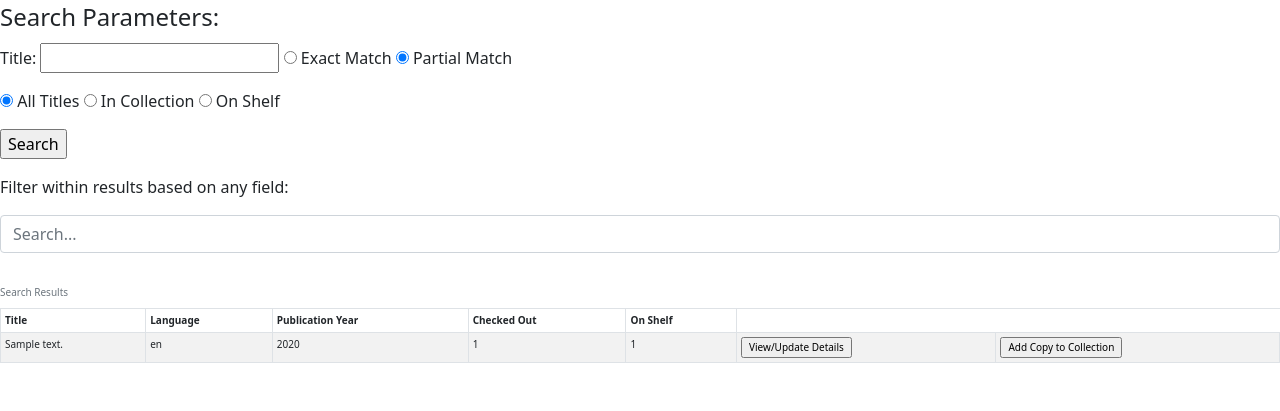
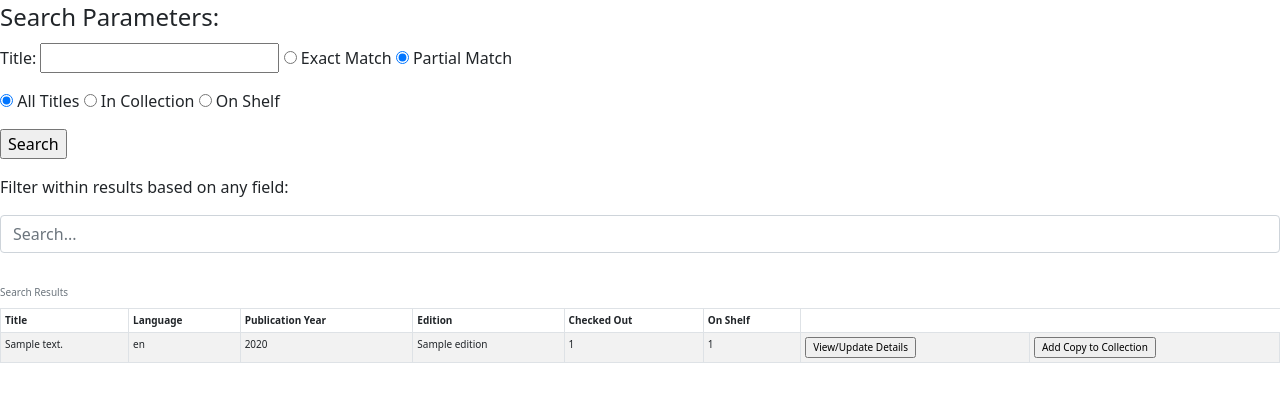
Before and after one commit to stumpfjo/CS340_Project, a Flask app: template templates/titles/search_titles.html in a window 1280 px wide. Shown: the part 153-564 px from the top of the page. Run offline with Flask 2, Linux system fonts and the light colour scheme; the template is opened without the code that fills it: most values are stand-ins (such as "Sample title", 1, 10 or a date in 2020); some libraries are stand-ins or nearby versions.

Commit message:
display edition

```diff
--- a/app.py
+++ b/app.py
@@ -474,7 +474,7 @@ def search_titles():
         return render_template("titles/search_titles.html", titles=None, search_string='')
     else:
         # query to generate desired results and calculate in collection/on-shelf
-        query = "SELECT t.title_id, t.title_text, t.language, t.publication_year, IFNULL(co.checked_out,0) AS num_checked_out, IFNULL(os.on_shelf,0) AS num_on_shelf FROM Titles AS t LEFT OUTER JOIN (SELECT title_id, COUNT(*) AS checked_out FROM Items WHERE borrower_id IS NOT NULL GROUP BY title_id) AS co ON t.title_id = co.title_id LEFT OUTER JOIN (SELECT title_id, COUNT(*) AS on_shelf FROM Items WHERE borrower_id IS NULL GROUP BY title_id) AS os ON t.title_id = os.title_id"
+        query = "SELECT t.title_id, t.title_text, t.language, t.publication_year, t.edition, IFNULL(co.checked_out,0) AS num_checked_out, IFNULL(os.on_shelf,0) AS num_on_shelf FROM Titles AS t LEFT OUTER JOIN (SELECT title_id, COUNT(*) AS checked_out FROM Items WHERE borrower_id IS NOT NULL GROUP BY title_id) AS co ON t.title_id = co.title_id LEFT OUTER JOIN (SELECT title_id, COUNT(*) AS on_shelf FROM Items WHERE borrower_id IS NULL GROUP BY title_id) AS os ON t.title_id = os.title_id"
 
         # Select the correct search type for WHERE clause
         search_string = request.args.get('title_text')
--- a/templates/titles/search_titles.html
+++ b/templates/titles/search_titles.html
@@ -42,6 +42,7 @@
       <th>Title</th>
       <th>Language</th>
       <th>Publication Year</th>
+      <th>Edition</th>
       <th>Checked Out</th>
       <th>On Shelf</th>
     </tr>
@@ -53,6 +54,7 @@
       <td>{{title['title_text']}}</td>
       <td>{{title['language']}}</td>
       <td>{{title['publication_year']}}</td>
+      <td>{{title['edition']}}</td>
       <td>{{title['num_checked_out']}}</td>
       <td>{{title['num_on_shelf']}}</td>
       <td>
```
